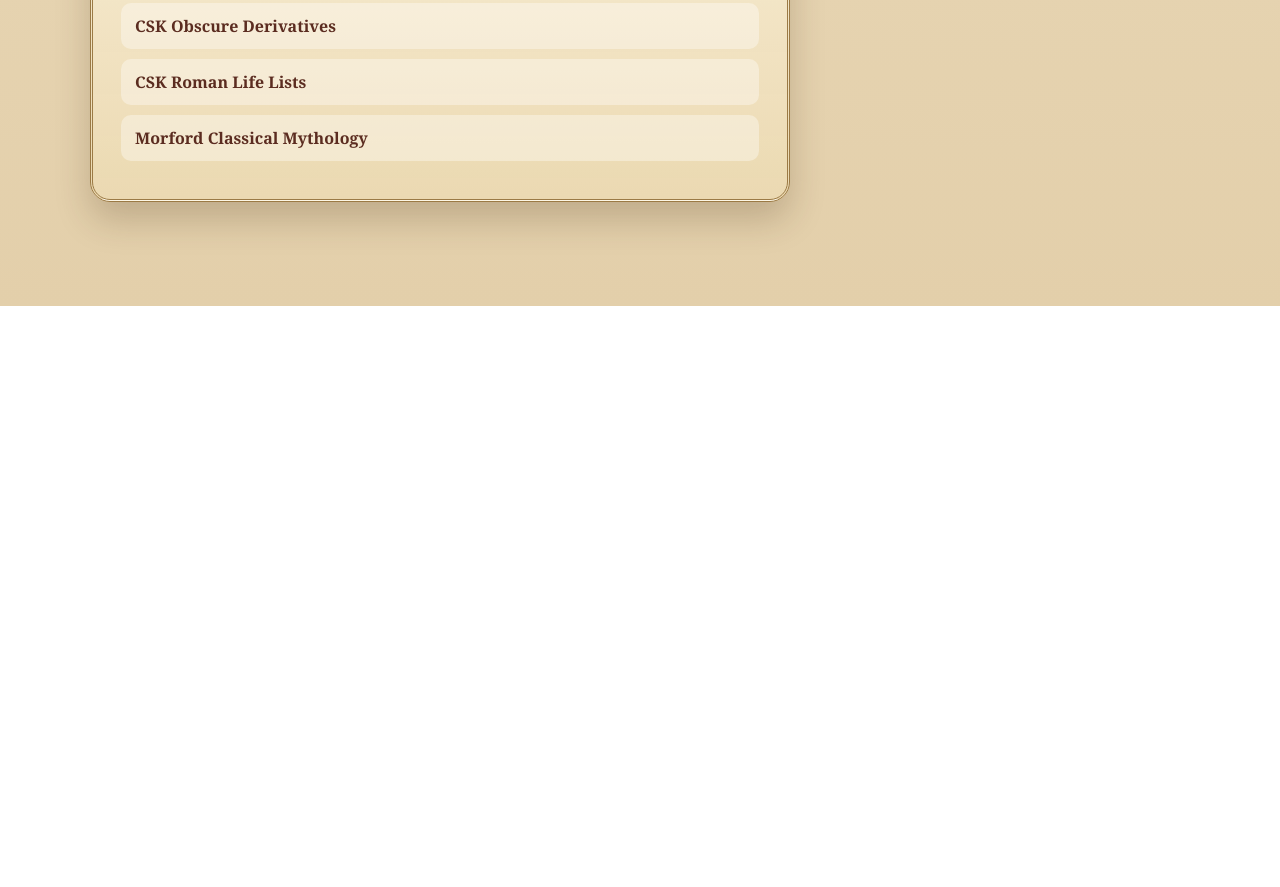
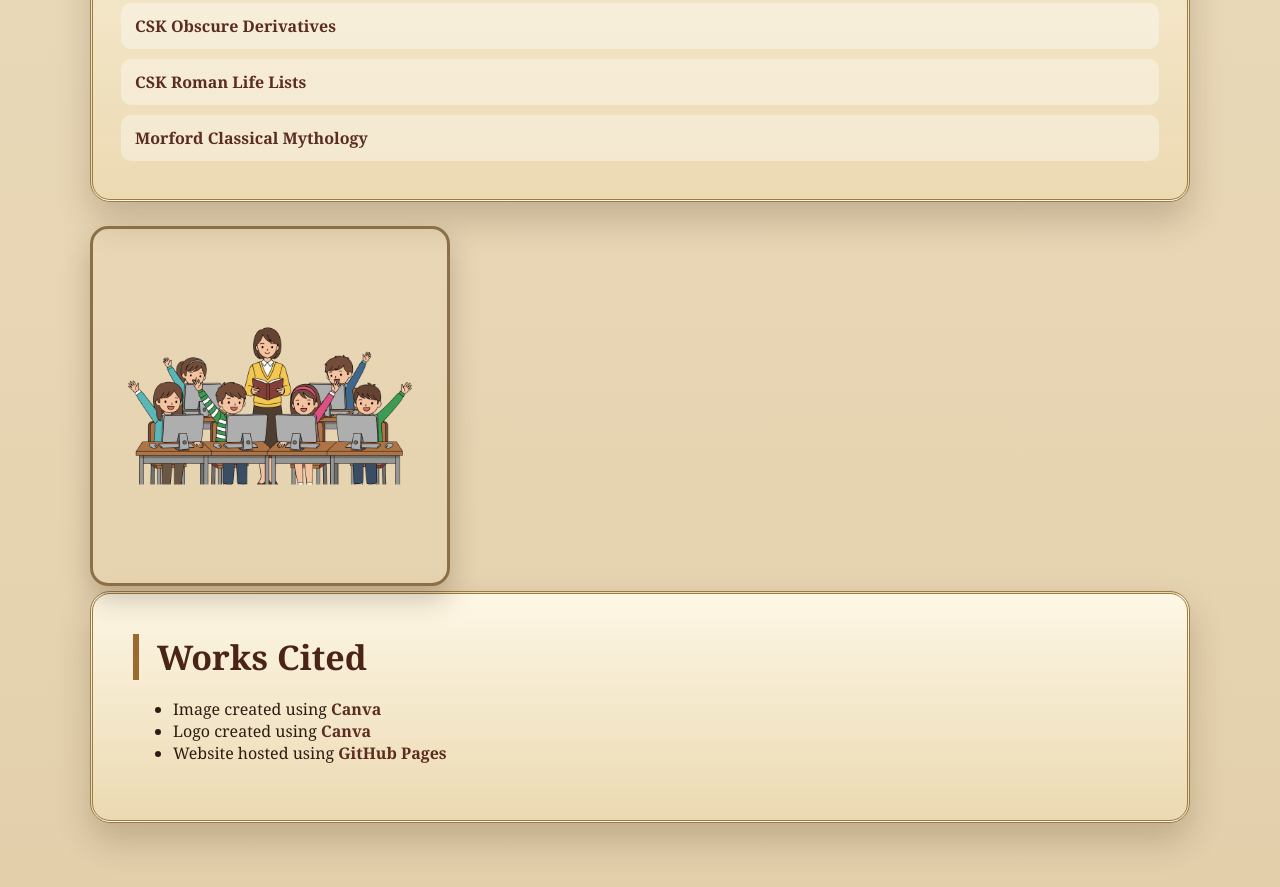
Before and after one commit to kathrynshin/simple-website, a plain HTML site: page resources.html in a window 1280 px wide. Shown: the part 1789-2676 px from the top of the page. Before the commit the page ends 2095 px from the top, so only its background shows below. Drawn offline with Linux system fonts and the light colour scheme.

Commit message:
works cited for resources page

```diff
--- a/resources.html
+++ b/resources.html
@@ -73,10 +73,27 @@
             <li><a href="Morford Classical Mythology.pdf" target="_blank">Morford Classical Mythology</a></li>
           </ul>
         </article>
-      </div>
+        <img src="Untitled design (11).png" alt="Students learning Latin" class="section-image side-image">
+    </section>
 
-      <img src="Untitled design (11).png" alt="Students learning Latin" class="section-image side-image">
+    <section class="section">
+      <h2>Works Cited</h2>
+      <ul>
+        <li>
+          Image created using
+          <a href="https://www.canva.com" target="_blank">Canva</a>
+        </li>
+        <li>
+          Logo created using
+          <a href="https://www.canva.com" target="_blank">Canva</a>
+        </li>
+        <li>
+          Website hosted using
+          <a href="https://pages.github.com/" target="_blank">GitHub Pages</a>
+        </li>
+      </ul>
     </section>
+
   </main>
 
   <script src="app.js"></script>
```
